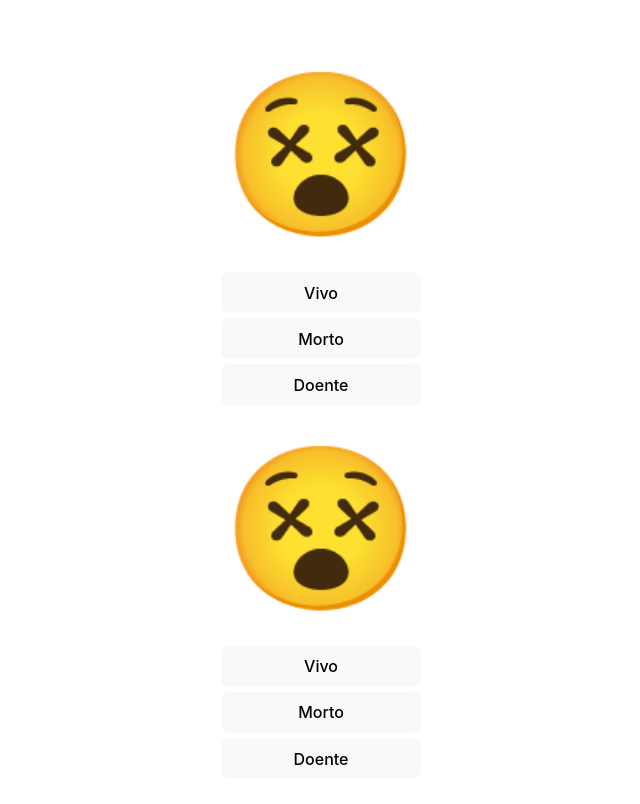
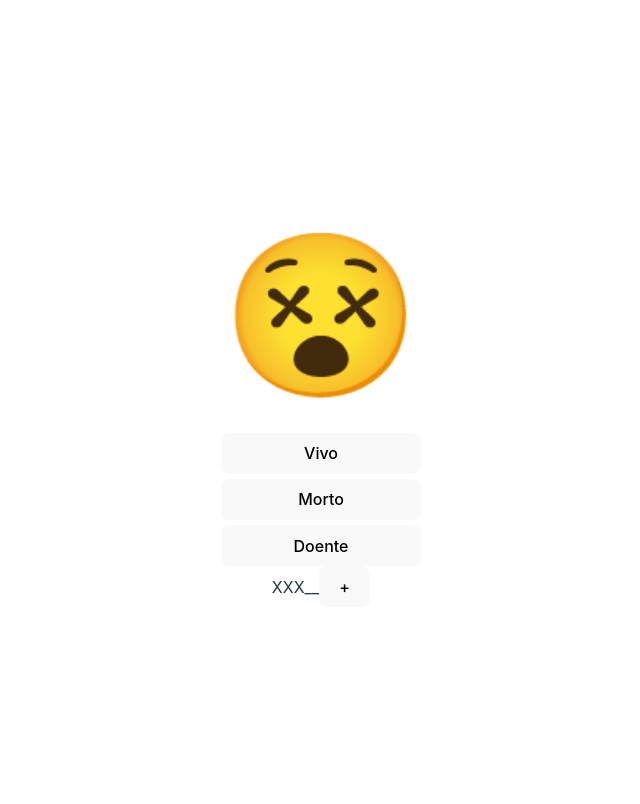
Before and after one commit to ufjf-dcc207/ufjf-dcc207-2024-3-a-atv06-luizacaldeira, a React (Vite) app: page / in a window 1280 px wide. Shown: the top 804 px of the page, without its empty margins (319-959 px from the left). Built offline with nearby package versions, Linux system fonts and the light colour scheme.

Commit message:
Adiciona estado com letra

```diff
--- a/src/App.tsx
+++ b/src/App.tsx
@@ -1,11 +1,12 @@
 import Emoji from "./Emoji";
+import Atributo from "./Atributo";
 import './App.css';
 
 function App() {
   return (
     <>
       <Emoji/>
-      <Emoji/>
+      <Atributo/>
     </>
   );
 }
--- a/src/Atributo.tsx
+++ b/src/Atributo.tsx
@@ -2,9 +2,13 @@
 
 import { useState } from "react";
 
+type AtributoProps = {
+    icone: string;
+}
+
 export default function Atributo(){
 
-    const [valor, setValor] = useState (0);
+    const [valor, setValor] = useState (3);
 
     function onMaisClick(){
         if(valor === 5){
@@ -17,7 +21,8 @@ export default function Atributo(){
 
     return(
         <div className="atributo">
-            <span>{valor}</span>
+            <span>{"X".repeat(valor)}</span>
+            <span>{"_".repeat(5 - valor)}</span>
             <button onClick={onMaisClick}>+</button>
         </div>
 
```
